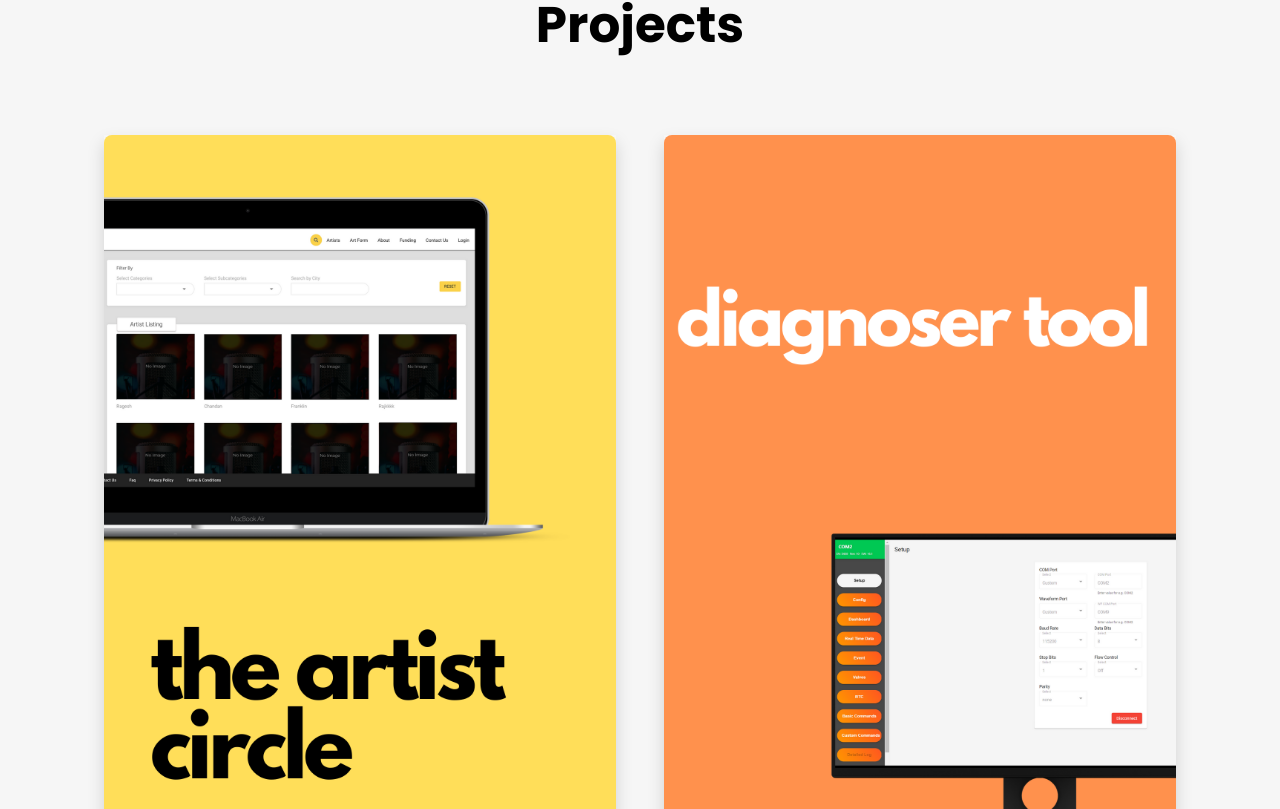
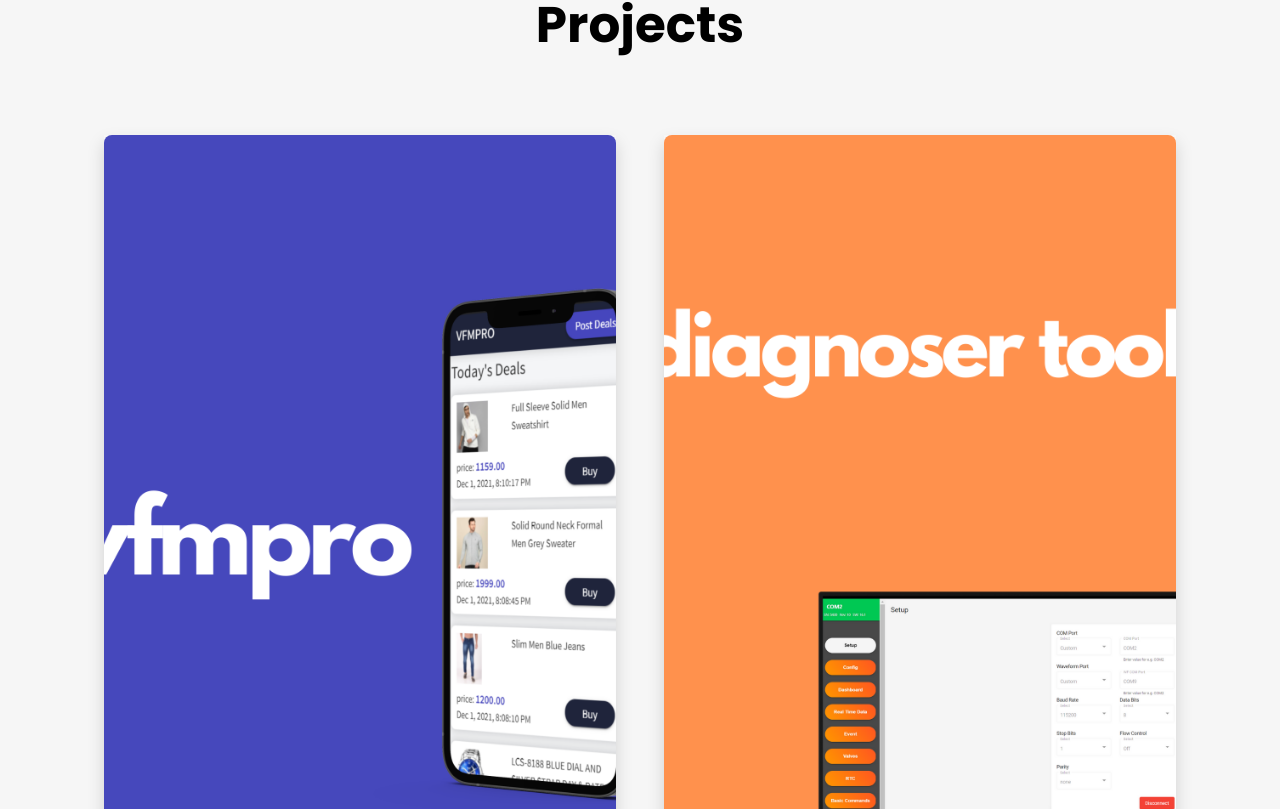
Before and after one commit to Pritampk7/portfolia, an Angular app: page / in a window 1280 px wide. Shown: the part 1651-2460 px from the top of the page. Built offline with nearby package versions, Linux system fonts and the light colour scheme.

Commit message:
increased projects image height

```diff
--- a/src/app/app.component.scss
+++ b/src/app/app.component.scss
@@ -51,7 +51,7 @@
     .image {
       box-shadow: 0 0.5rem 1rem rgb(0 0 0 / 15%) !important;
       width: 40%;
-      height: 742px;
+      height: 850px;
       cursor: pointer;
       .img {
         height: 100%;
@@ -106,15 +106,7 @@
     #061161,
     #780206
   ); /* Chrome 10-25, Safari 5.1-6 */
-  background: linear-gradient(
-    to right,
-    #061161,
-    #780206
-  ); /* W3C, IE 10+/ Edge, Firefox 16+, Chrome 26+, Opera 12+, Safari 7+ */
-  /* W3C, IE 10+/ Edge, Firefox 16+, Chrome 26+, Opera 12+, Safari 7+ */
-  /* W3C, IE 10+/ Edge, Firefox 16+, Chrome 26+, Opera 12+, Safari 7+ */
-
-  // background: linear-gradient(to right, #fff 20%, #ff0 40%, #ff0 60%, #fff 80%);
+  background: linear-gradient(to right, #061161, #780206);
   background-size: 200% auto;
 
   color: #000;
--- a/src/app/app.component.ts
+++ b/src/app/app.component.ts
@@ -81,10 +81,10 @@
   ]
 
   projects: IProject[] = [
+    { name: 'E-commerce Website', image: '4.png', area: 'Web Development' },
+    { name: 'Diagnoser Tool', image: '1.png', area: 'Desktop App Development' },
     { name: 'The Artist Circle', image: '2.png', area: 'Web Development' },
-    { name: 'Diagnoser Tool', image: '1.png', area: 'Desktop App Development' },
     { name: 'E-commerce Website', image: '3.png', area: 'Web Development' },
-    { name: 'E-commerce Website', image: '4.png', area: 'Web Development' },
     { name: 'E-commerce Website', image: '5.png', area: 'Web Development' },
   ]
 
```
